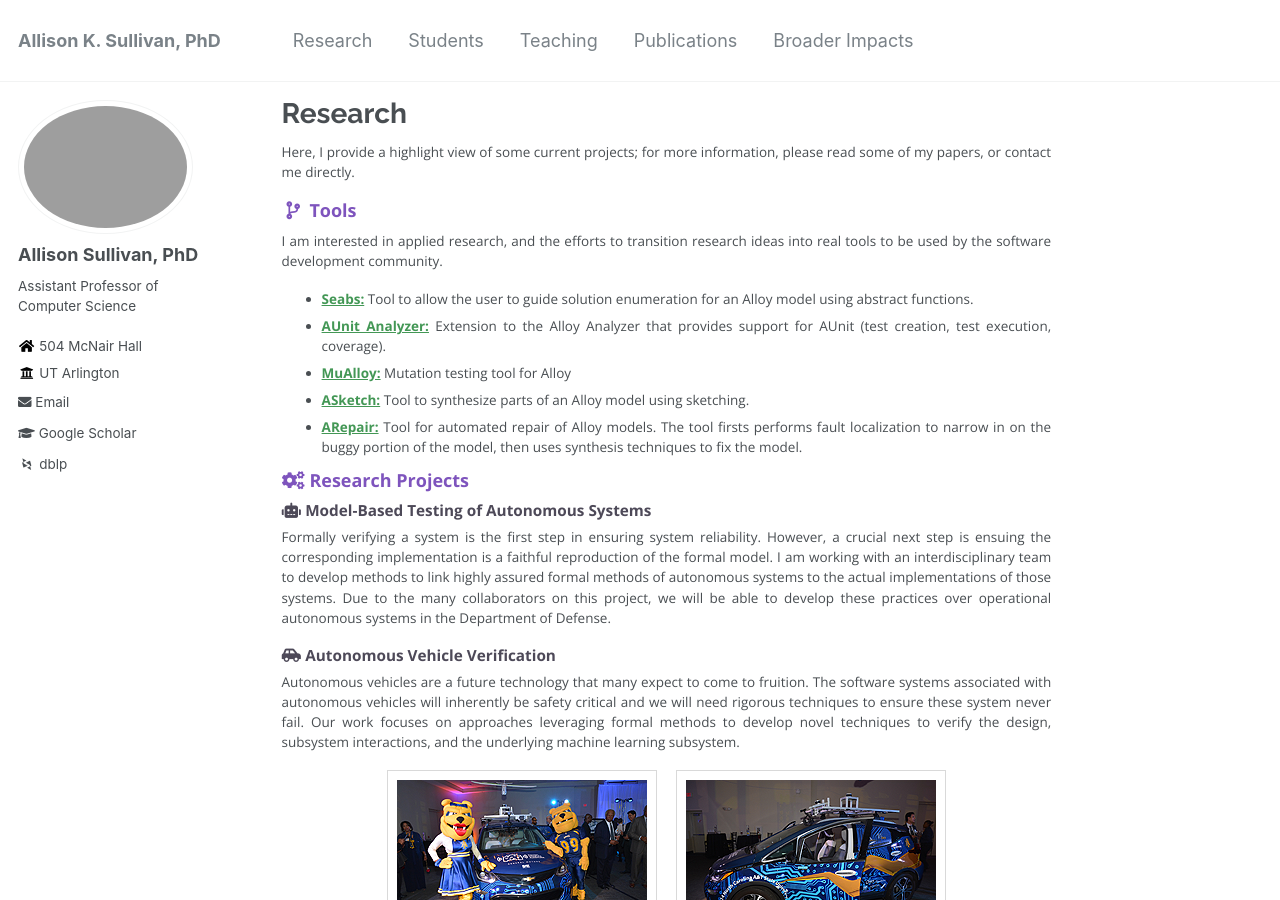
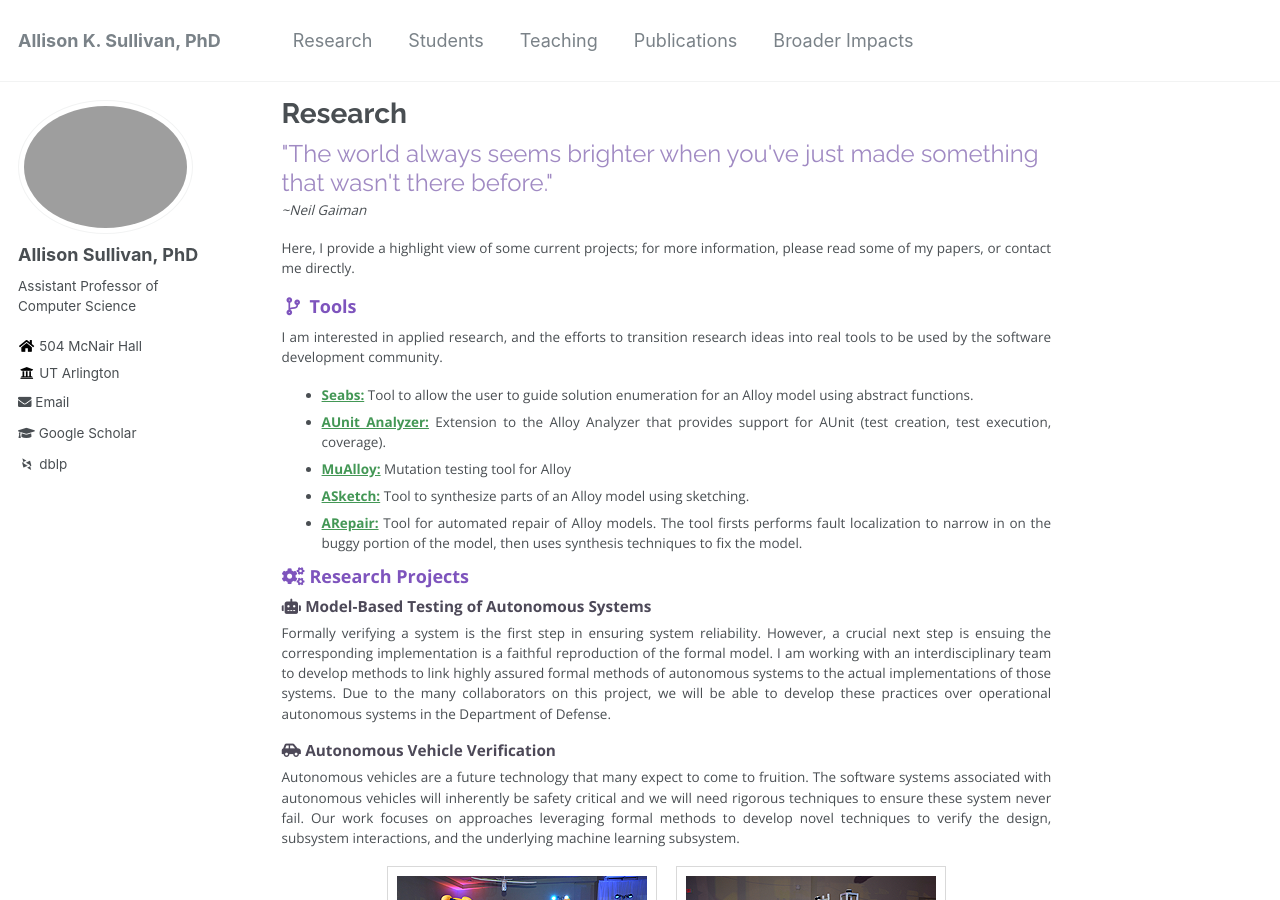
Before and after one commit to Allisonius/allisonius.github.io, a Jekyll site: the page built from _pages/research.md, in a window 1280 px wide and 900 px high. Built offline with Jekyll 4.4.1, drawn with Linux system fonts in a browser that asks for light colours; some web fonts are replaced.

Commit message:
Update research.md

```diff
--- a/_pages/research.md
+++ b/_pages/research.md
@@ -3,6 +3,11 @@ title: "Research"
 permalink: /research/
 author_profile: true
 ---
+
+<h4>"The world always seems brighter when you've just made something that wasn't there before."</h4>
+
+ *~Neil Gaiman*
+
 
 Here, I provide a highlight view of some current projects; for more information, please read some of my papers, or contact me directly.
 
```
